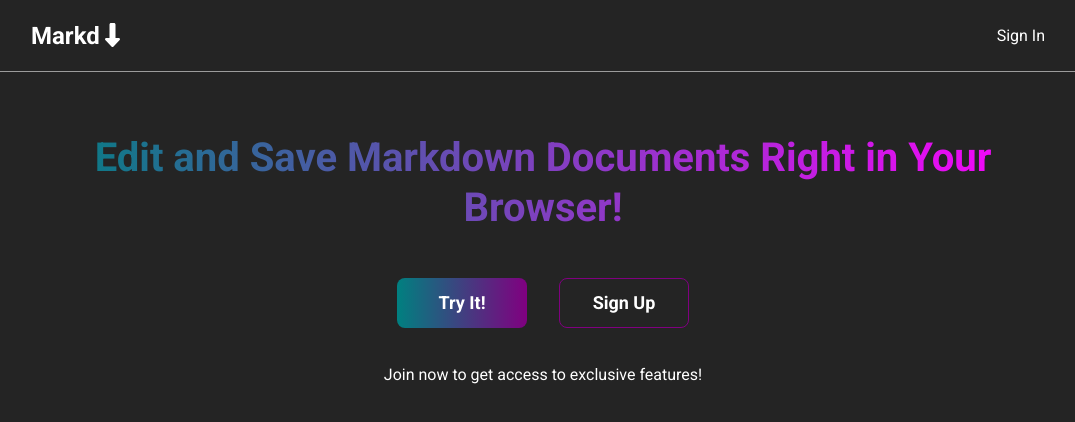
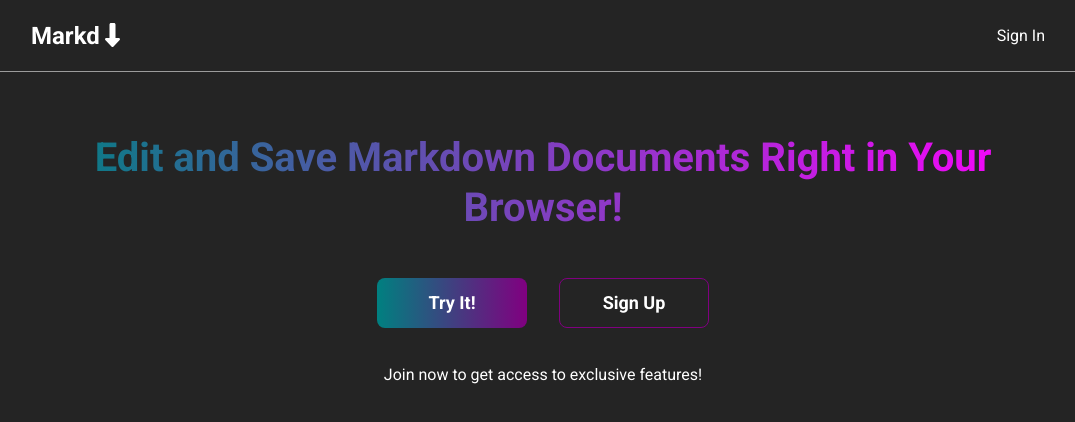
Before and after one commit to nronzel/markdown-editor, a React (Vite) app: page / in a window 1280 px wide. Shown: the top 422 px of the page, without its empty margins (97-1172 px from the left). Built offline with nearby package versions, Linux system fonts and the light colour scheme; no server answers.

Commit message:
adjusted button width

```diff
--- a/src/styles/hero.css
+++ b/src/styles/hero.css
@@ -11,7 +11,7 @@
   font-weight: bold;
   border: none;
   transition: all 0.3s ease;
-  width: 130px;
+  width: 150px;
 }
 
 .hero-button-outline {
@@ -21,7 +21,7 @@
   border: 1px solid purple;
   transition: all 0.3s ease;
   white-space: nowrap;
-  width: 130px;
+  width: 150px;
 }
 
 .hero-button:hover,
```
